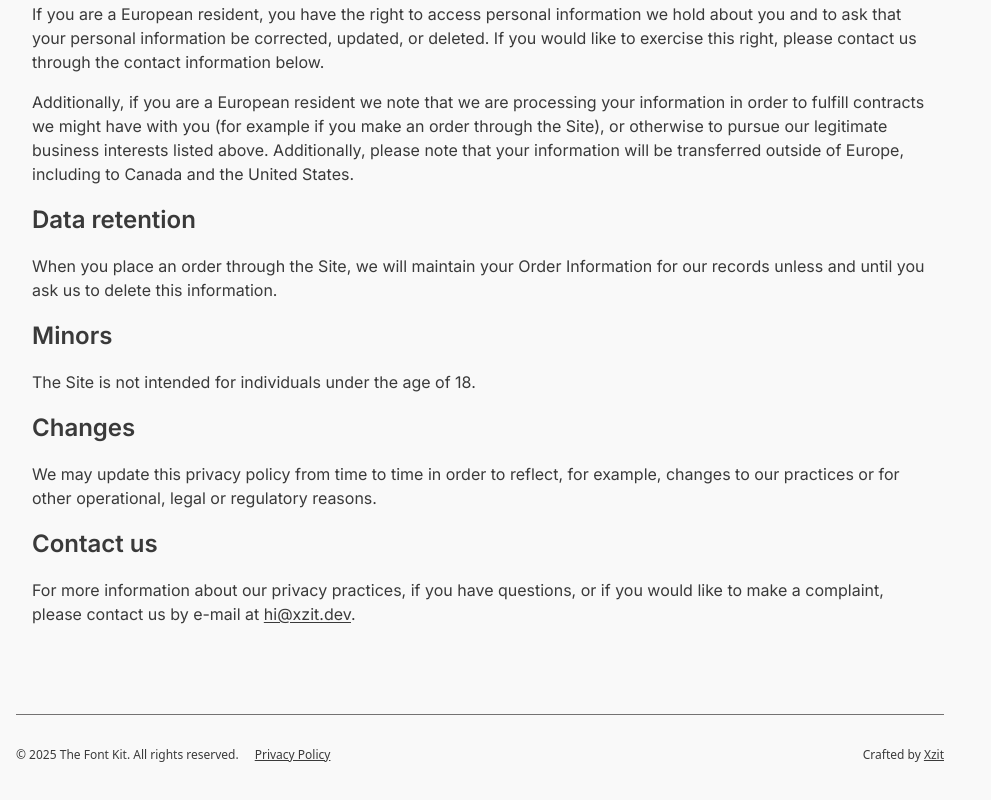
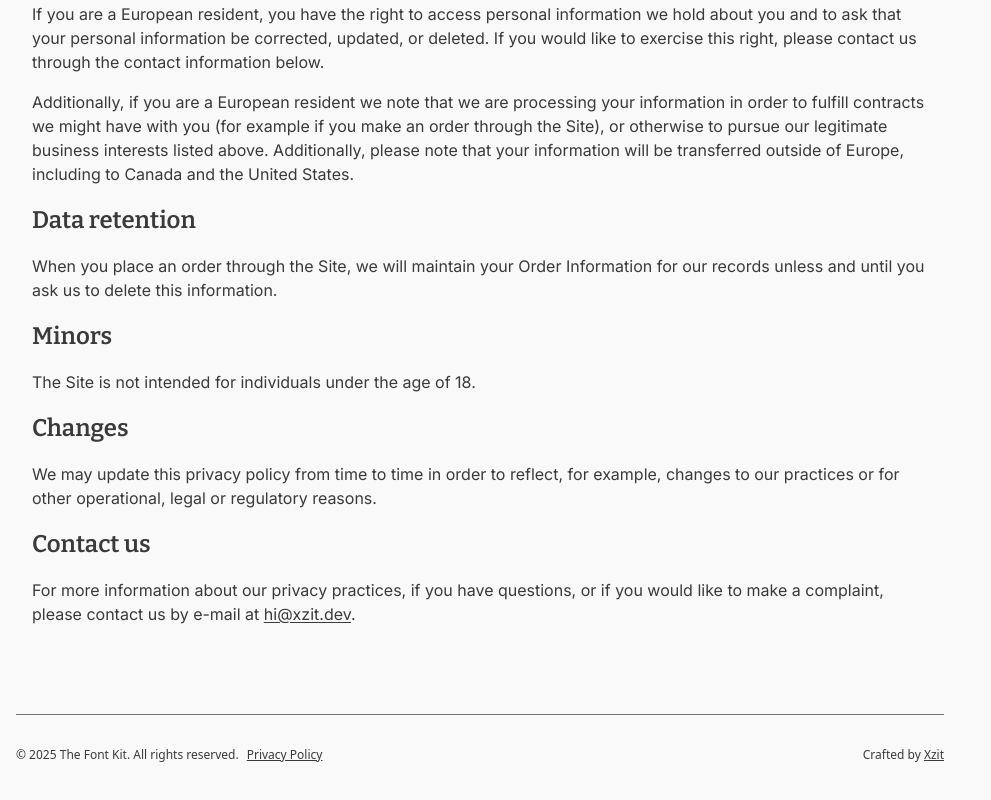
Before and after one commit to xzit/thefontkit, a Next.js app: page /privacy in a window 1280 px wide. Shown: the part 1774-2574 px from the top of the page, without its empty margins (0-991 px from the left). Built offline with nearby package versions, Linux system fonts and the light colour scheme; no server answers.

Commit message:
Initial release

```diff
--- a/app/globals.css
+++ b/app/globals.css
@@ -146,7 +146,7 @@
     --font-display-weight: 700;
     --font-display-size: 48px;
 
-    --font-heading: "Inter", sans-serif;
+    --font-heading: "Bitter", sans-serif;
     --font-heading-weight: 600;
     --font-heading-size: 24px;
 
--- a/components/footer.tsx
+++ b/components/footer.tsx
@@ -6,19 +6,18 @@ export default function Footer() {
 
   return (
     <footer className="mx-auto flex w-full flex-col items-center justify-center gap-8 border-t py-8 text-center text-xs md:flex-row md:justify-between">
-      <div className="flex flex-col-reverse items-center gap-4 md:flex-row">
+      <div className="flex flex-col-reverse items-center gap-2 md:flex-row">
         <span>
           © {new Date().getFullYear()} {t("name")}. {t("all-rights")}
         </span>
         <Link
           href="/privacy"
-          target="_blank"
           className="hover:text-foreground underline hover:no-underline"
         >
           {t("privacy")}
         </Link>
       </div>
-      <div className="flex items-center gap-4">
+      <div className="flex items-center gap-2">
         <span>
           {t.rich("credits", {
             link: (chunks) => (
--- a/stores/selected-fonts.ts
+++ b/stores/selected-fonts.ts
@@ -20,7 +20,7 @@ interface FontStore {
 export const useSelectedFont = create<FontStore>((set) => ({
   selectedFont: {
     display: { fontId: "bitter", weight: 700, size: 48 },
-    heading: { fontId: "inter", weight: 600, size: 24 },
+    heading: { fontId: "bitter", weight: 600, size: 24 },
     body: { fontId: "inter", weight: 400, size: 16 },
   },
   setSelectedFont: (type, key, value) =>
```
Also changed, not shown: 1 other file (tests, documents, lock files or other folders).
